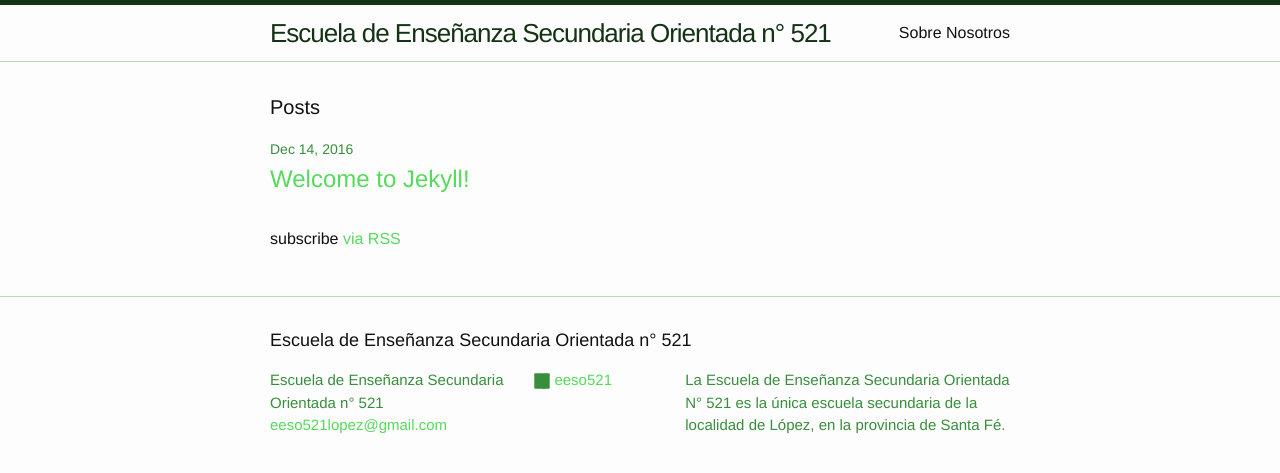
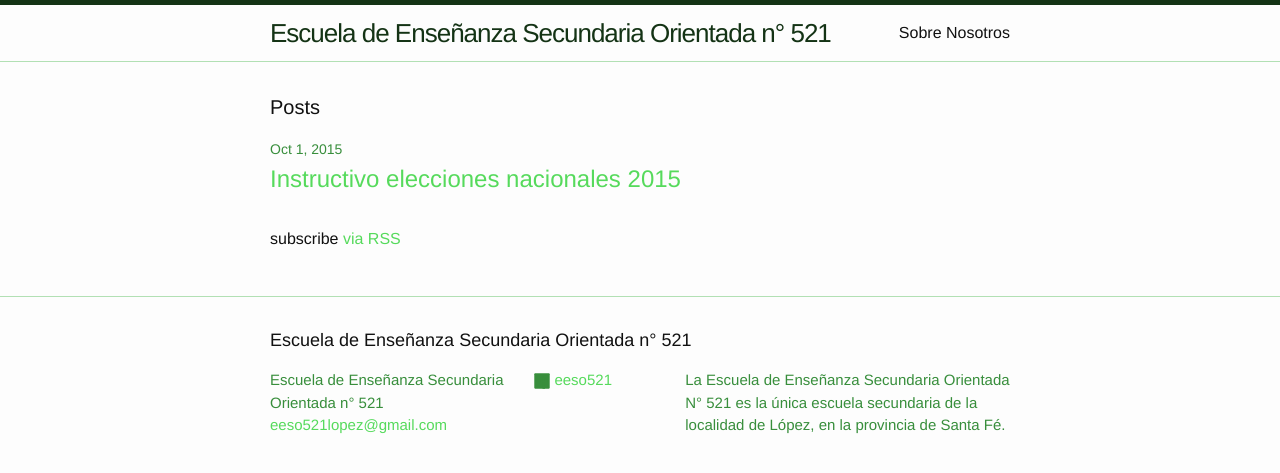
Before and after one commit to juanblas09/eeso521, a Jekyll site: the page built from index.html, in a window 1280 px wide. Shown: the top 473 px of the page. Built offline with Jekyll 4.4.1, drawn with Linux system fonts in a browser that asks for light colours; some of the changed lines change nothing that is shown.

Commit message:
Update 2016-12-14-welcome-to-jekyll.markdown

```diff
--- a/_posts/2016-12-14-welcome-to-jekyll.markdown
+++ b/_posts/2016-12-14-welcome-to-jekyll.markdown
@@ -1,25 +1,11 @@
 ---
 layout: post
-title:  "Welcome to Jekyll!"
-date:   2016-12-14 12:57:03 -0500
-categories: jekyll update
+title:  "Instructivo elecciones nacionales 2015"
+date:   2015-10-01 00:00:00 -0300
+categories: video instructivo elecciones
 ---
-You’ll find this post in your `_posts` directory. Go ahead and edit it and re-build the site to see your changes. You can rebuild the site in many different ways, but the most common way is to run `jekyll serve`, which launches a web server and auto-regenerates your site when a file is updated.
-
-To add new posts, simply add a file in the `_posts` directory that follows the convention `YYYY-MM-DD-name-of-post.ext` and includes the necessary front matter. Take a look at the source for this post to get an idea about how it works.
-
-Jekyll also offers powerful support for code snippets:
-
-{% highlight ruby %}
-def print_hi(name)
-  puts "Hi, #{name}"
-end
-print_hi('Tom')
-#=> prints 'Hi, Tom' to STDOUT.
-{% endhighlight %}
-
-Check out the [Jekyll docs][jekyll-docs] for more info on how to get the most out of Jekyll. File all bugs/feature requests at [Jekyll’s GitHub repo][jekyll-gh]. If you have questions, you can ask them on [Jekyll Talk][jekyll-talk].
-
+Video realizado y editado por alumnos de 2° Año
+<iframe src="https://www.youtube.com/embed/JJFaYRYeyEM?rel=0" frameborder="0" allowfullscreen=""></iframe>
 [jekyll-docs]: http://jekyllrb.com/docs/home
 [jekyll-gh]:   https://github.com/jekyll/jekyll
 [jekyll-talk]: https://talk.jekyllrb.com/
```
